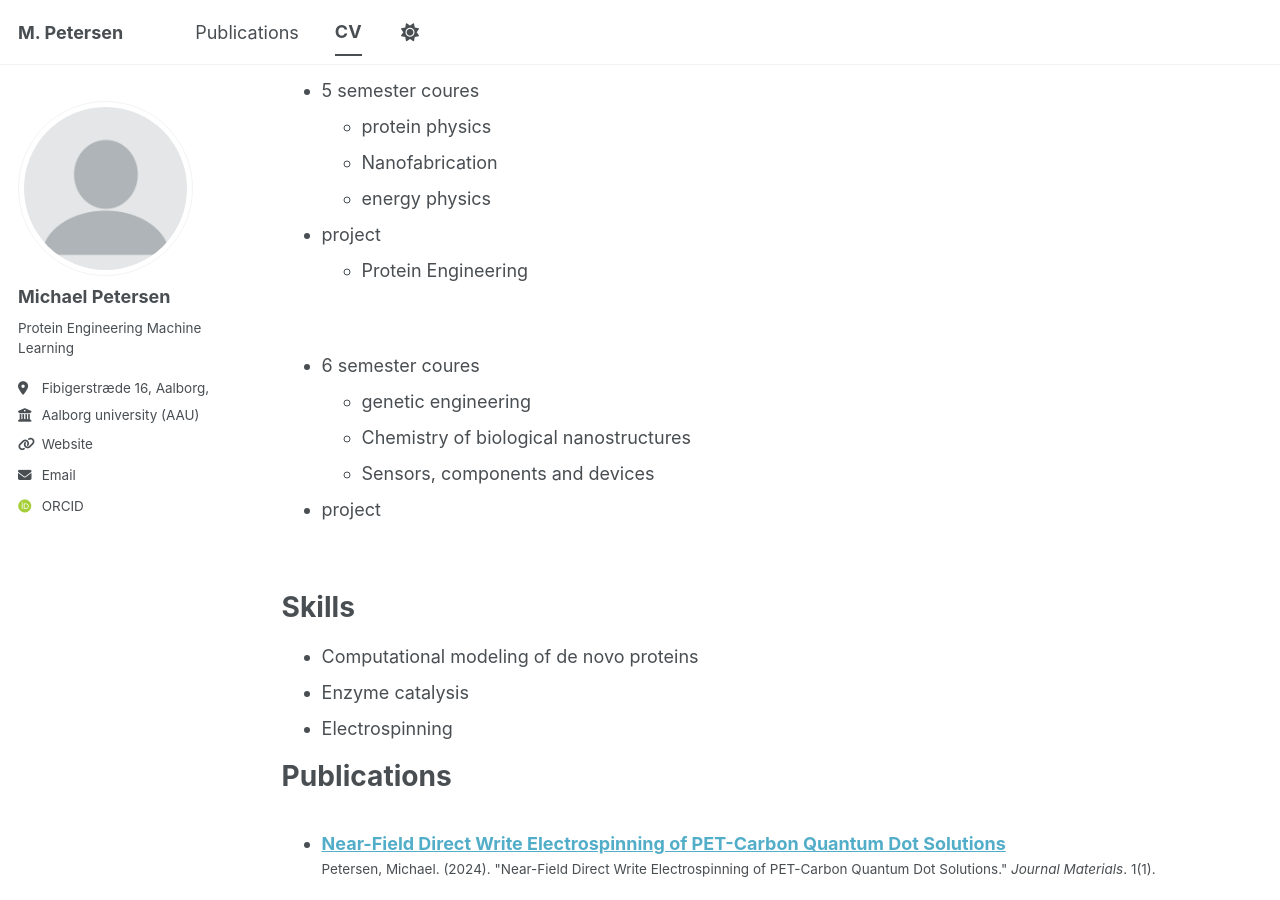
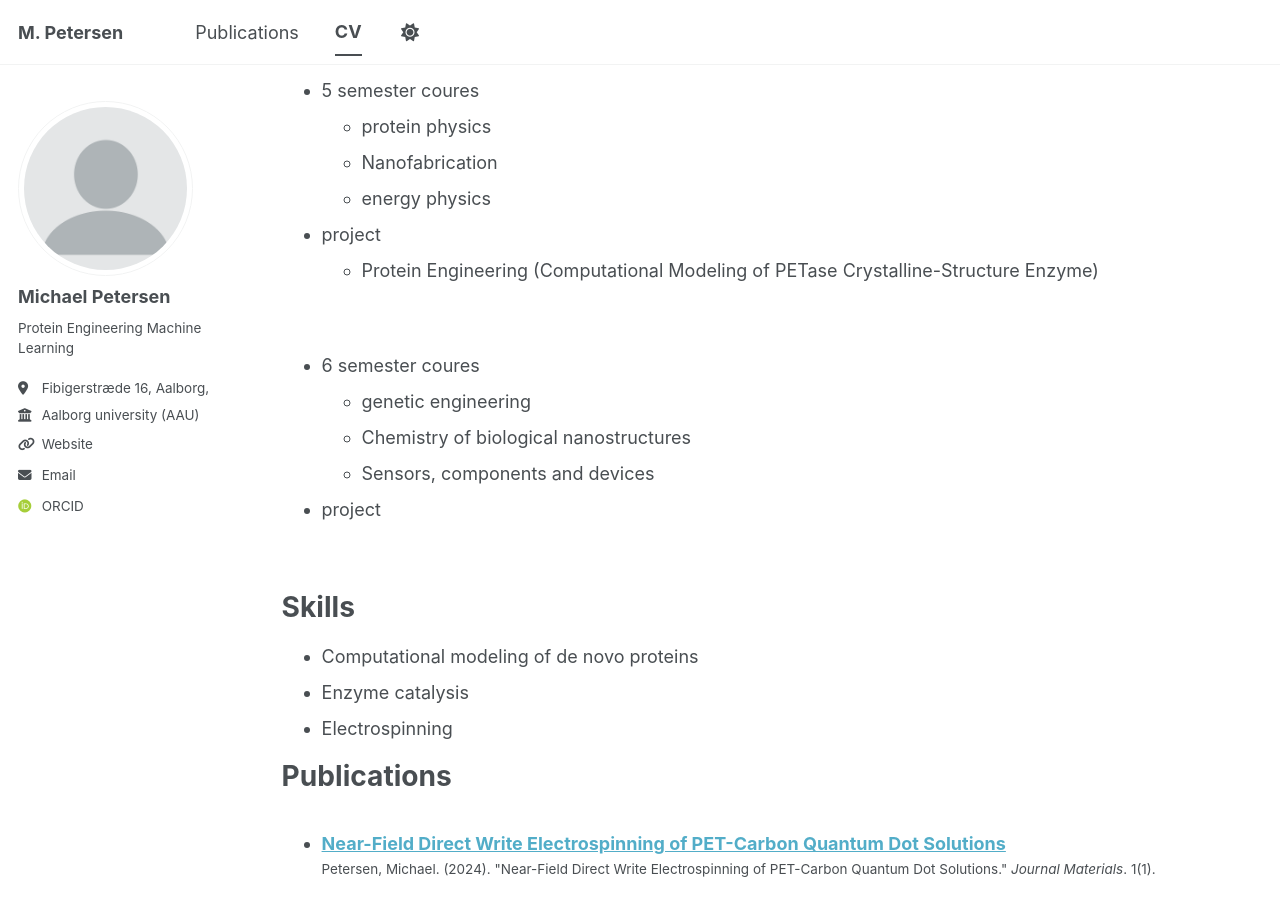
Before and after one commit to michipetersen18-rgb/cv_michael, a Jekyll site: the page built from _pages/cv.md, in a window 1280 px wide and 900 px high, scrolled down 1556 px. Built offline with Jekyll 4.4.1, drawn with Linux system fonts in a browser that asks for light colours; some web fonts are replaced; a script bundle is joined from its source files by our own code; library files that are not in the unit come from our copies.

Commit message:
Update cv.md

```diff
--- a/_pages/cv.md
+++ b/_pages/cv.md
@@ -66,7 +66,7 @@ educational lectures and project experience
     * Nanofabrication
     * energy physics
 * project
-    * Protein Engineering
+    * Protein Engineering (Computational Modeling of PETase Crystalline-Structure Enzyme)
 
 
 &nbsp;
```
